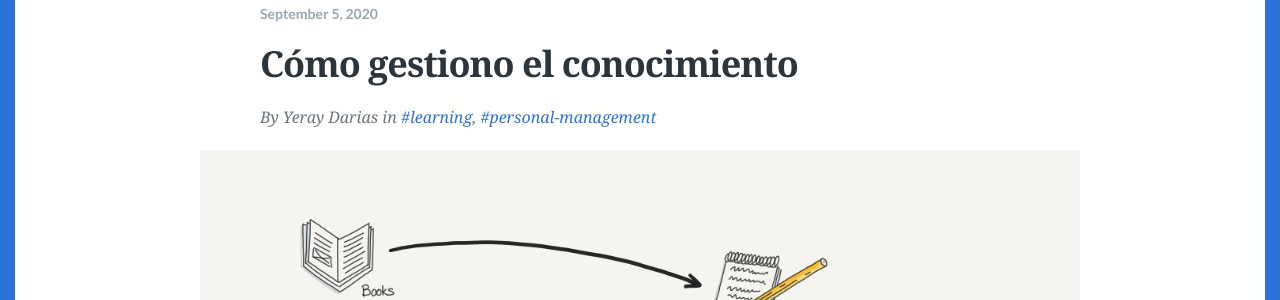
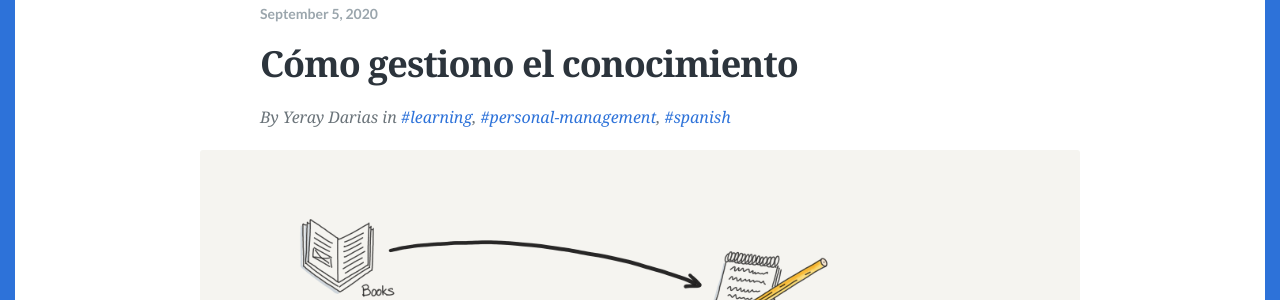
Before and after one commit to ydarias/ydarias.github.io, a Jekyll site: the page built from index.html, in a window 1280 px wide and 1400 px high, scrolled down 248 px. Shown: the part 154-454 px from the top of the window. Built offline with Jekyll 4.4.1, drawn with Linux system fonts in a browser that asks for light colours; some web fonts are replaced; the list of posts is cut into pages by our own code.

```diff
--- a/_posts/2018-02-11-nueva-aventura.md
+++ b/_posts/2018-02-11-nueva-aventura.md
@@ -4,7 +4,7 @@ title: "Una nueva aventura"
 description: ""
 date: 2018-02-11
 feature_image: images/fon-team.jpg
-tags: [learning, personal-management]
+tags: [learning, personal-management, spanish]
 ---
 
 El viernes pasado fue mi último día como empleado de Fon, al menos por el momento. Hace unas semanas me llegó una oferta que finalmente no pude rechazar, pero me gustaría explicarme a mi mismo qué me ha llevado a aceptarla, qué espero en el futuro y qué me llevo de mi experiencia en Fon.
--- a/_posts/2020-09-05-como-gestiono-conocimiento.md
+++ b/_posts/2020-09-05-como-gestiono-conocimiento.md
@@ -4,7 +4,7 @@ title: "Cómo gestiono el conocimiento"
 description: "Estamos bombardeados por información constantemente, por eso es esencial gestionar esta para detectar cuál es importante y cuál no."
 date: 2020-09-05
 feature_image: images/gestion-conocimiento.png
-tags: [learning, personal-management]
+tags: [learning, personal-management, spanish]
 ---
 
 Hace unos días una amiga me preguntó cómo gestionaba el conocimiento que iba adquiriendo. Dónde lo "guardo", cómo lo "organizo". Y es una muy buena pregunta.
--- a/data/navigation.yml
+++ /dev/null
@@ -1,6 +0,0 @@
-- name: Home
-  link: /
-- name: About
-  link: /about.html
-- name: Blog
-  link: /blog.html
```
Also changed, not shown: images/apple-watch-in-car.jpg (deleted), images/apple-watch.jpg (deleted), images/design.jpg (deleted), images/desk.jpg (deleted), images/iphone-6.jpg (deleted), images/iphone-in-hand.jpg (deleted), images/mountain-2.jpg (deleted), images/mountain.jpg (deleted), images/road.jpg (deleted).
